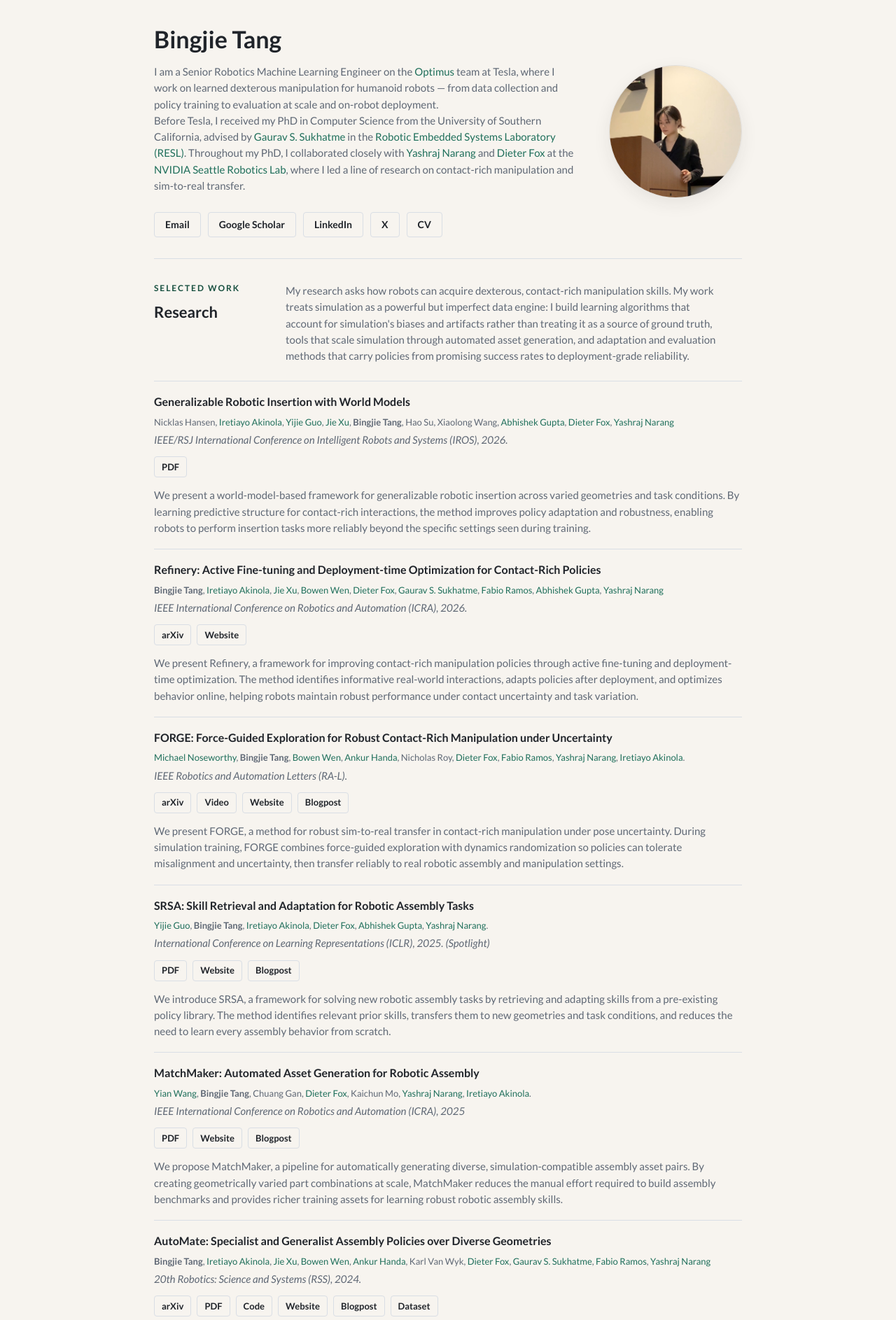
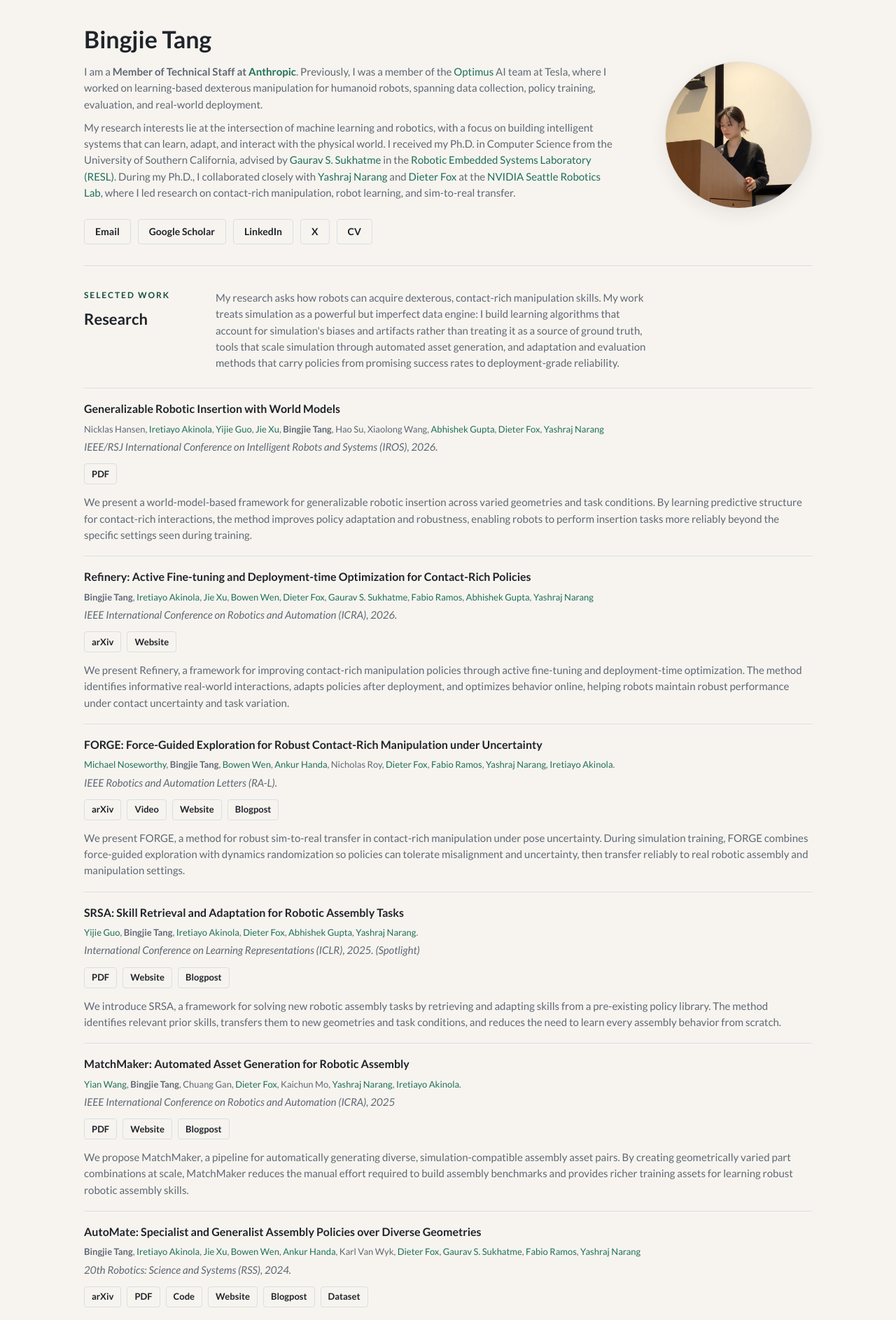
Before and after one commit to bingjietang718/bingjietang718.github.io, a Jekyll site: the page built from index.html, in a window 1280 px wide. Shown: the top 1886 px of the page at 70% size. Built offline with Jekyll 4.4.1, drawn with Linux system fonts in a browser that asks for light colours.

Commit message:
Update bio for Anthropic role and refine hero layout
Co-Authored-By: Claude Opus 5.5 <noreply@anthropic.com>

```diff
--- a/_layouts/default.html
+++ b/_layouts/default.html
@@ -14,10 +14,10 @@
   <link rel="preconnect" href="https://fonts.gstatic.com" crossorigin>
   <link href="https://fonts.googleapis.com/css?family=Lato:400,700,400italic,700italic" rel="stylesheet" type="text/css">
   <style>
-    .site-shell { width: calc(100% - 36px); max-width: 840px; padding: 36px 0 30px; }
+    .site-shell { width: calc(100% - 36px); max-width: 1040px; padding: 36px 0 30px; }
     .bio, .section-intro > p, .authors, .excerpt { overflow-wrap: anywhere; }
-    .hero { grid-template-columns: minmax(0, 1fr) 190px; gap: 34px; min-height: auto; padding-bottom: 30px; }
-    .profile-photo { width: 190px; max-width: 100%; }
+    .hero { grid-template-columns: minmax(0, 1fr) 210px; gap: 64px; min-height: auto; padding-bottom: 30px; }
+    .profile-photo { width: 210px; max-width: 100%; }
     h1 { font-size: 34px; line-height: 1.15; margin-bottom: 16px; }
     .bio { font-size: 15px; }
     .section-intro { grid-template-columns: 160px minmax(0, 1fr); gap: 28px; padding: 34px 0 24px; }
@@ -26,8 +26,9 @@
     .publication-card { padding: 18px 0; border: 0; border-top: 1px solid var(--line); border-radius: 0; background: transparent; box-shadow: none; }
     @media (max-width: 760px) {
       .hero, .section-intro { grid-template-columns: 1fr; }
+      .hero { gap: 22px; }
       .site-shell { width: calc(100% - 28px); }
-      .profile-photo { order: -1; width: 190px; max-width: 220px; }
+      .profile-photo { order: -1; width: 200px; max-width: 220px; }
       h1 { font-size: 32px; }
       body { overflow-x: hidden; }
       .contact-links { display: grid; grid-template-columns: repeat(3, minmax(0, 1fr)); gap: 8px; }
@@ -46,10 +47,10 @@
       <div class="hero-copy">
         <h1>Bingjie Tang</h1>
         <p class="bio">
-          I am a Senior Robotics Machine Learning Engineer on the <a href="https://www.tesla.com/AI">Optimus</a> team at Tesla, where I work on learned dexterous manipulation for humanoid robots &mdash; from data collection and policy training to evaluation at scale and on-robot deployment.
+          I am a <strong>Member of Technical Staff at <a href="https://www.anthropic.com/">Anthropic</a></strong>. Previously, I was a member of the <a href="https://www.tesla.com/we-robot">Optimus</a> AI team at Tesla, where I worked on learning-based dexterous manipulation for humanoid robots, spanning data collection, policy training, evaluation, and <span class="nowrap">real-world deployment</span>.
         </p>
         <p class="bio">
-          Before Tesla, I received my PhD in Computer Science from the University of Southern California, advised by <a href="https://scholar.google.com/citations?user=lRUi-A8AAAAJ&hl=en">Gaurav S. Sukhatme</a> in the <a href="https://uscresl.org">Robotic Embedded Systems Laboratory (RESL)</a>. Throughout my PhD, I collaborated closely with <a href="https://scholar.google.com/citations?user=M3NuG7AAAAAJ&hl=en">Yashraj Narang</a> and <a href="https://scholar.google.com/citations?user=DqXsbPAAAAAJ&hl=en&oi=ao">Dieter Fox</a> at the <a href="https://www.nvidia.com/en-us/research/robotics/">NVIDIA Seattle Robotics Lab</a>, where I led a line of research on contact-rich manipulation and sim-to-real transfer.
+          My research interests lie at the intersection of machine learning and robotics, with a focus on building intelligent systems that can learn, adapt, and interact with the <span class="nowrap">physical world</span>. I received my Ph.D. in Computer Science from the University of Southern California, advised by <a href="https://scholar.google.com/citations?user=lRUi-A8AAAAJ&hl=en">Gaurav S. Sukhatme</a> in the <a href="https://uscresl.org">Robotic Embedded Systems Laboratory (RESL)</a>. During my Ph.D., I collaborated closely with <a href="https://scholar.google.com/citations?user=M3NuG7AAAAAJ&hl=en">Yashraj Narang</a> and <a href="https://scholar.google.com/citations?user=DqXsbPAAAAAJ&hl=en&oi=ao">Dieter Fox</a> at the <a href="https://www.nvidia.com/en-us/research/robotics/">NVIDIA Seattle Robotics Lab</a>, where I led research on contact-rich manipulation, robot learning, and <span class="nowrap">sim-to-real transfer</span>.
         </p>
         <nav class="contact-links" aria-label="Profile links">
           <a href="mailto:bingjietang718@gmail.com">Email</a>
--- a/style.scss
+++ b/style.scss
@@ -60,22 +60,22 @@ strong {
 
 .site-shell {
   width: calc(100% - 36px);
-  max-width: 840px;
+  max-width: 1040px;
   margin: 0 auto;
   padding: 36px 0 30px;
 }
 
 .hero {
   display: grid;
-  grid-template-columns: minmax(0, 1fr) 190px;
-  gap: 34px;
+  grid-template-columns: minmax(0, 1fr) 210px;
+  gap: 64px;
   align-items: center;
   padding-bottom: 30px;
   border-bottom: 1px solid var(--line);
 }
 
 .hero-copy {
-  max-width: 660px;
+  max-width: none;
 }
 
 .eyebrow {
@@ -99,8 +99,16 @@ h1 {
 .bio {
   color: var(--muted);
   font-size: 15px;
-  max-width: 70ch;
   overflow-wrap: anywhere;
+  text-wrap: pretty;
+}
+
+.nowrap {
+  white-space: nowrap;
+}
+
+.bio + .bio {
+  margin-top: 10px;
 }
 
 .contact-links {
@@ -138,7 +146,7 @@ h1 {
 .profile-photo {
   position: relative;
   margin: 0;
-  width: 190px;
+  width: 210px;
   max-width: 100%;
 }
 
@@ -299,7 +307,7 @@ span.highlight {
 
   .profile-photo {
     order: -1;
-    width: 190px;
+    width: 200px;
     max-width: 220px;
   }
 
```
